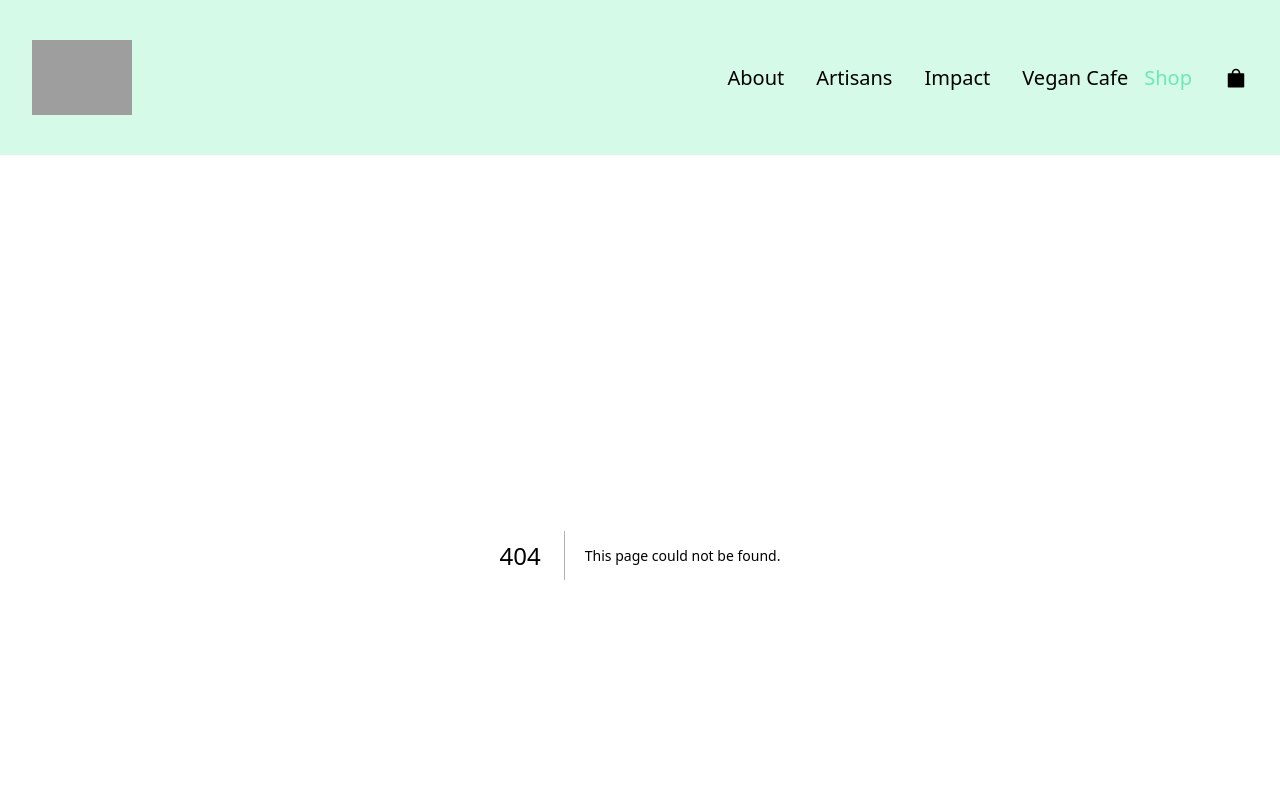
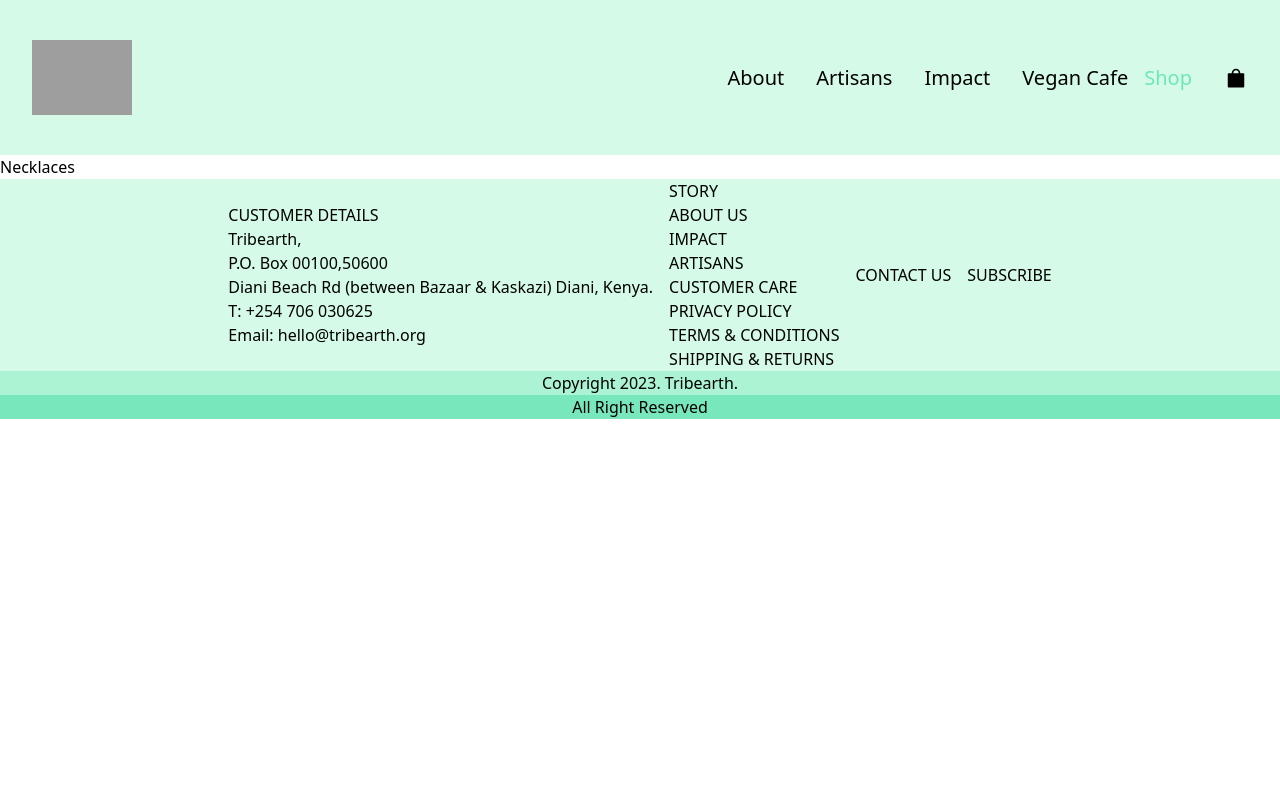
Before and after one commit to MatthewsRicky/finaltribe, a Next.js app in the folder tribearth/: page /shop/necklaces in a window 1280 px wide. Before the commit this address had no page. Shown: the top 800 px of the page. Built offline with nearby package versions, Linux system fonts and the light colour scheme; grey boxes are pictures that could not be loaded.

Commit message:
Create page.tsx

```diff
--- /dev/null
+++ b/tribearth/app/shop/necklaces/page.tsx
@@ -0,0 +1,9 @@
+"use client";
+
+const Necklaces = () => {
+  return (
+    <div>Necklaces</div>
+  )
+}
+
+export default Necklaces
```
